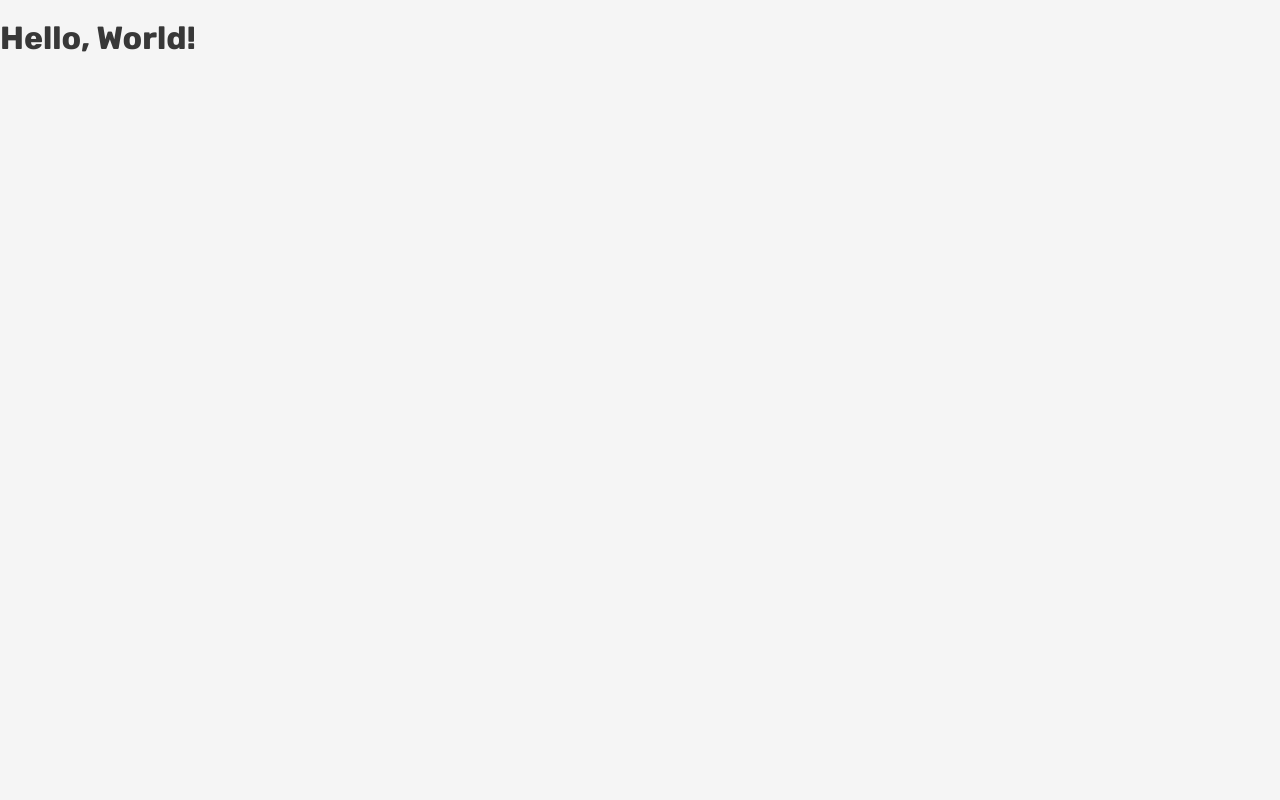
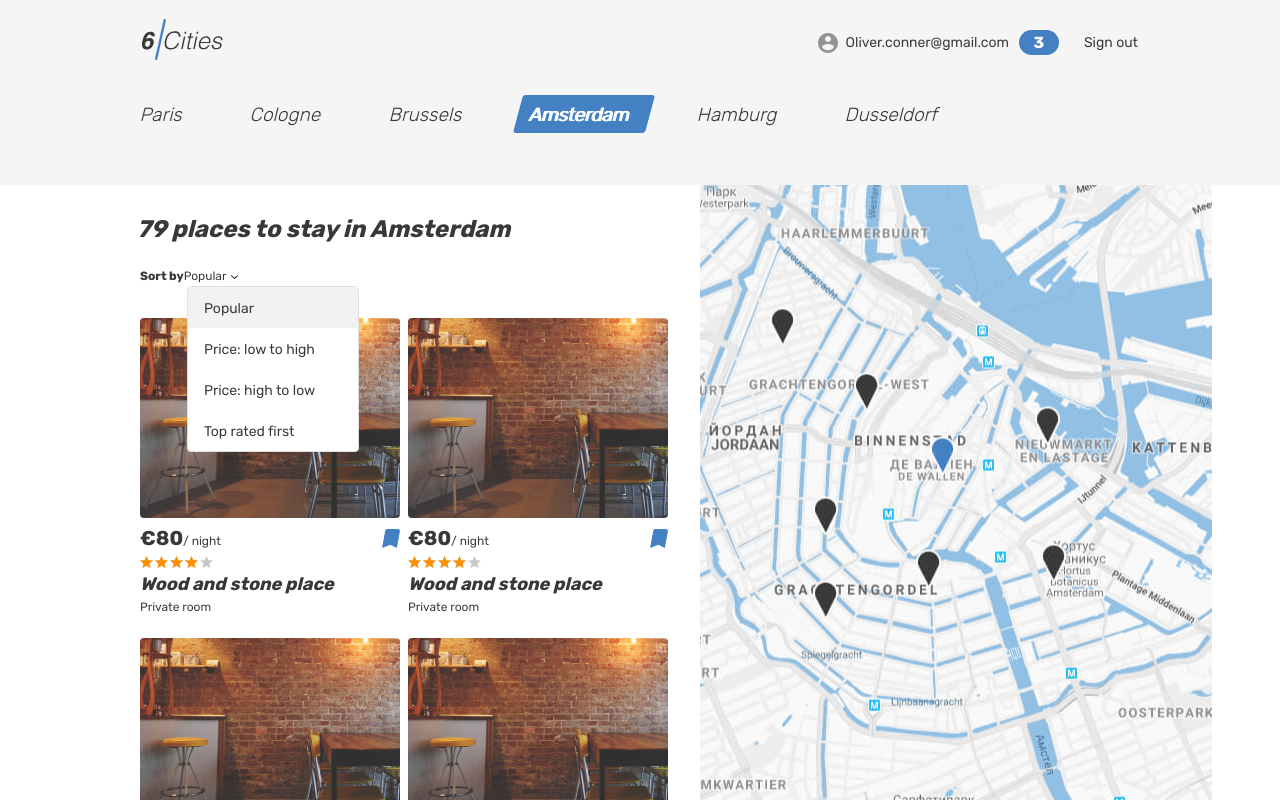
Before and after one commit to htmlacademy-react/1063203-six-cities-13, a React (Vite) app: page / in a window 1280 px wide. Built offline with nearby package versions, Linux system fonts and the light colour scheme.

Commit message:
разбиваем markup на jsx, module2-task1

```diff
--- /dev/null
+++ b/src/components/app/app.tsx
@@ -0,0 +1,12 @@
+import mainScreen from '../../pages/main-screen/main-screen.tsx';
+import React from 'react';
+
+function App(): React.ReactElement {
+  const cardsCount = Math.floor(Math.random() * 100);
+
+  return (
+    mainScreen({ cardsCount })
+  );
+}
+
+export default App;
--- /dev/null
+++ b/src/components/app/card.tsx
@@ -0,0 +1,43 @@
+import React from 'react';
+
+function Card(): React.ReactElement {
+  return (
+    <article className="cities__card place-card">
+      <div className="cities__image-wrapper place-card__image-wrapper">
+        <a href="#">
+          <img className="place-card__image" src="img/room.jpg" width="260" height="200"
+            alt="Place image"
+          />
+        </a>
+      </div>
+      <div className="place-card__info">
+        <div className="place-card__price-wrapper">
+          <div className="place-card__price">
+            <b className="place-card__price-value">&euro;80</b>
+            <span className="place-card__price-text">&#47;&nbsp;night</span>
+          </div>
+          <button className="place-card__bookmark-button place-card__bookmark-button--active button"
+            type="button"
+          >
+            <svg className="place-card__bookmark-icon" width="18" height="19">
+              <use xlinkHref="#icon-bookmark"></use>
+            </svg>
+            <span className="visually-hidden">In bookmarks</span>
+          </button>
+        </div>
+        <div className="place-card__rating rating">
+          <div className="place-card__stars rating__stars">
+            <span style={{width: '80%'}}></span>
+            <span className="visually-hidden">Rating</span>
+          </div>
+        </div>
+        <h2 className="place-card__name">
+          <a href="#">Wood and stone place</a>
+        </h2>
+        <p className="place-card__type">Private room</p>
+      </div>
+    </article>
+  );
+}
+
+export default Card;
--- a/src/index.tsx
+++ b/src/index.tsx
@@ -1,5 +1,6 @@
 import React from 'react';
 import ReactDOM from 'react-dom/client';
+import App from './components/app/app.tsx';
 
 const root = ReactDOM.createRoot(
   document.getElementById('root') as HTMLElement
@@ -7,6 +8,6 @@
 
 root.render(
   <React.StrictMode>
-    <h1>Hello, World!</h1>
+    <App />
   </React.StrictMode>
 );
--- /dev/null
+++ b/src/pages/main-screen/main-screen.tsx
@@ -0,0 +1,136 @@
+import React from 'react';
+import Card from '../../components/app/card.tsx';
+
+type MainScreenProps = {
+  cardsCount: number;
+}
+
+function MainScreen({cardsCount}: MainScreenProps): React.ReactElement {
+  const cardsList = new Array(cardsCount).fill('').map(() => <Card key={Math.random()} />);
+
+  return (
+    <>
+      <div style={{display: 'none'}}>
+        <svg xmlns="http://www.w3.org/2000/svg">
+          <symbol id="icon-arrow-select" viewBox="0 0 7 4">
+            <path fillRule="evenodd" clipRule="evenodd" d="M0 0l3.5 2.813L7 0v1.084L3.5 4 0 1.084V0z"></path>
+          </symbol>
+          <symbol id="icon-bookmark" viewBox="0 0 17 18">
+            <path
+              d="M3.993 2.185l.017-.092V2c0-.554.449-1 .99-1h10c.522 0 .957.41.997.923l-2.736 14.59-4.814-2.407-.39-.195-.408.153L1.31 16.44 3.993 2.185z"
+            >
+            </path>
+          </symbol>
+          <symbol id="icon-star" viewBox="0 0 13 12">
+            <path fillRule="evenodd" clipRule="evenodd"
+              d="M6.5 9.644L10.517 12 9.451 7.56 13 4.573l-4.674-.386L6.5 0 4.673 4.187 0 4.573 3.549 7.56 2.483 12 6.5 9.644z"
+            >
+            </path>
+          </symbol>
+        </svg>
+      </div>
+
+      <div className="page page--gray page--main">
+        <header className="header">
+          <div className="container">
+            <div className="header__wrapper">
+              <div className="header__left">
+                <a className="header__logo-link header__logo-link--active">
+                  <img className="header__logo" src="img/logo.svg" alt="6 cities logo" width="81" height="41" />
+                </a>
+              </div>
+              <nav className="header__nav">
+                <ul className="header__nav-list">
+                  <li className="header__nav-item user">
+                    <a className="header__nav-link header__nav-link--profile" href="#">
+                      <div className="header__avatar-wrapper user__avatar-wrapper">
+                      </div>
+                      <span className="header__user-name user__name">Oliver.conner@gmail.com</span>
+                      <span className="header__favorite-count">3</span>
+                    </a>
+                  </li>
+                  <li className="header__nav-item">
+                    <a className="header__nav-link" href="#">
+                      <span className="header__signout">Sign out</span>
+                    </a>
+                  </li>
+                </ul>
+              </nav>
+            </div>
+          </div>
+        </header>
+
+        <main className="page__main page__main--index">
+          <h1 className="visually-hidden">Cities</h1>
+          <div className="tabs">
+            <section className="locations container">
+              <ul className="locations__list tabs__list">
+                <li className="locations__item">
+                  <a className="locations__item-link tabs__item" href="#">
+                    <span>Paris</span>
+                  </a>
+                </li>
+                <li className="locations__item">
+                  <a className="locations__item-link tabs__item" href="#">
+                    <span>Cologne</span>
+                  </a>
+                </li>
+                <li className="locations__item">
+                  <a className="locations__item-link tabs__item" href="#">
+                    <span>Brussels</span>
+                  </a>
+                </li>
+                <li className="locations__item">
+                  <a className="locations__item-link tabs__item tabs__item--active">
+                    <span>Amsterdam</span>
+                  </a>
+                </li>
+                <li className="locations__item">
+                  <a className="locations__item-link tabs__item" href="#">
+                    <span>Hamburg</span>
+                  </a>
+                </li>
+                <li className="locations__item">
+                  <a className="locations__item-link tabs__item" href="#">
+                    <span>Dusseldorf</span>
+                  </a>
+                </li>
+              </ul>
+            </section>
+          </div>
+          <div className="cities">
+            <div className="cities__places-container container">
+              <section className="cities__places places">
+                <h2 className="visually-hidden">Places</h2>
+                <b className="places__found">{cardsCount} places to stay in Amsterdam</b>
+                <form className="places__sorting" action="#" method="get">
+                  <span className="places__sorting-caption">Sort by</span>
+                  <span className="places__sorting-type" tabIndex={0}>
+                  Popular
+                    <svg className="places__sorting-arrow" width="7" height="4">
+                      <use xlinkHref="#icon-arrow-select"></use>
+                    </svg>
+                  </span>
+                  <ul className="places__options places__options--custom places__options--opened">
+                    <li className="places__option places__option--active" tabIndex={0}>Popular</li>
+                    <li className="places__option" tabIndex={0}>Price: low to high</li>
+                    <li className="places__option" tabIndex={0}>Price: high to low</li>
+                    <li className="places__option" tabIndex={0}>Top rated first</li>
+                  </ul>
+                </form>
+                <div className="cities__places-list places__list tabs__content">
+                  { cardsList }
+                </div>
+              </section>
+              <div className="cities__right-section">
+                <section className="cities__map map"></section>
+              </div>
+            </div>
+          </div>
+        </main>
+      </div>
+    </>
+  );
+}
+
+export default MainScreen;
```
